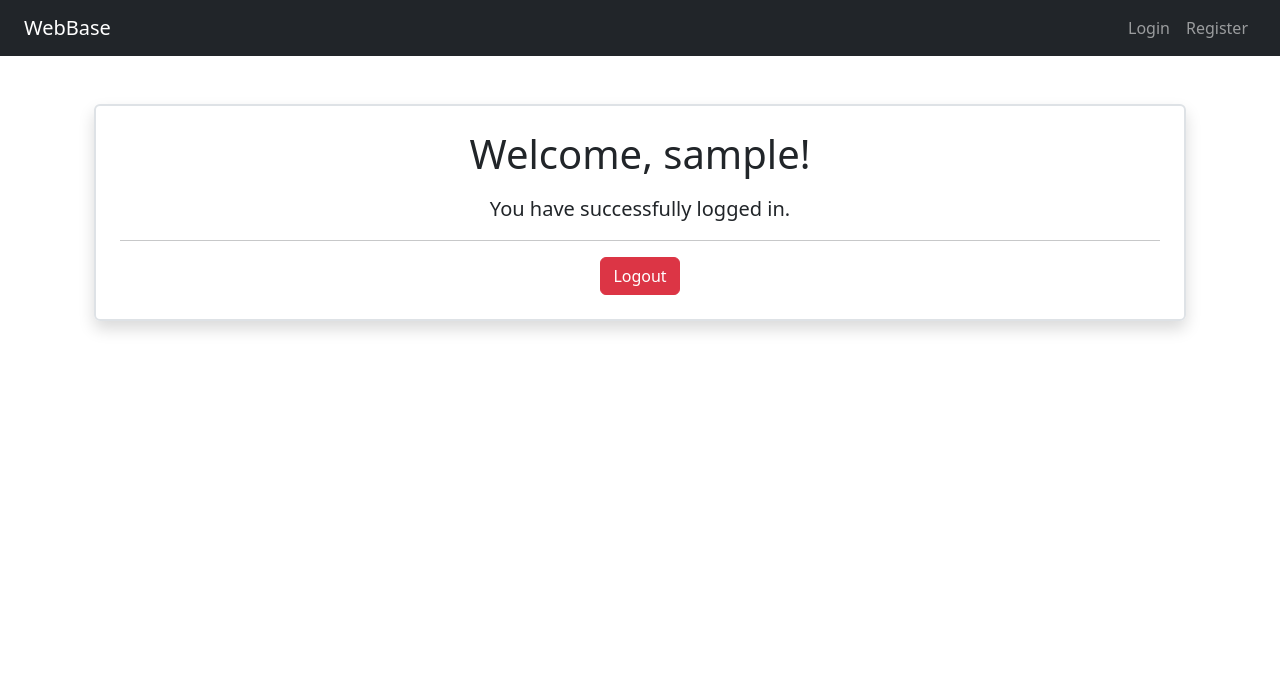
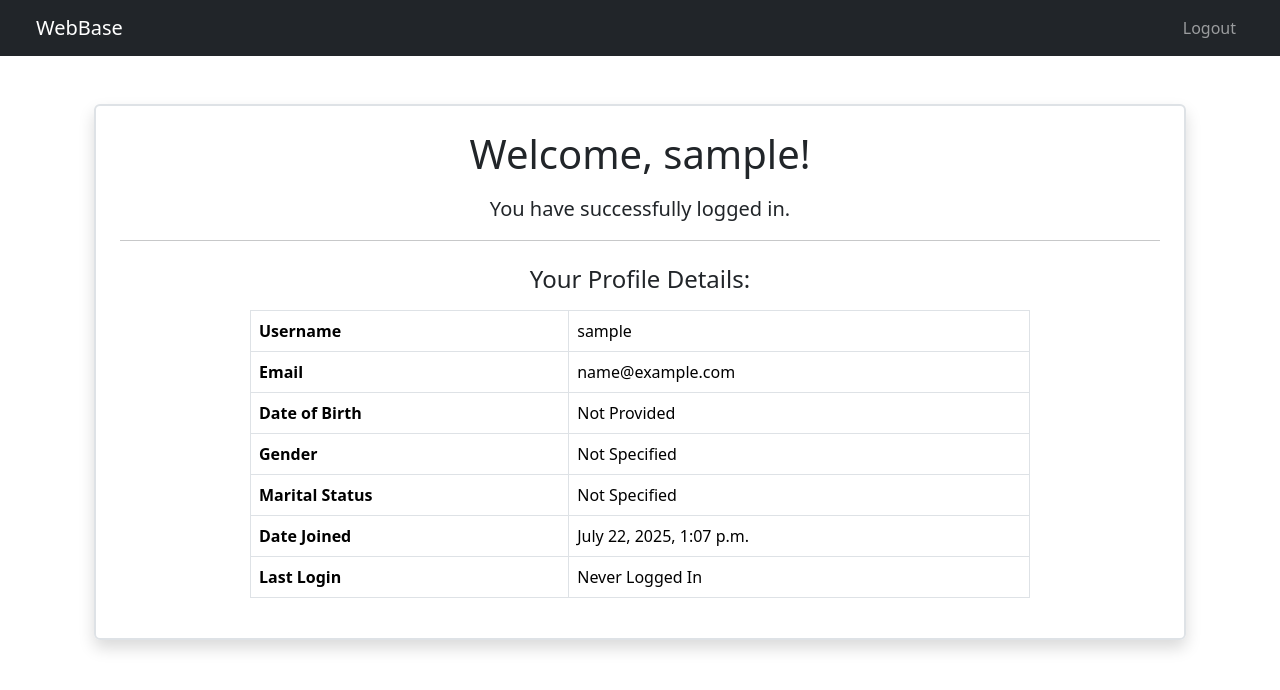
Before and after one commit to aslahea/EntryWay, a Django app: page /home/ in a window 1280 px wide. Shown: the top 690 px of the page. Run offline with Django 5.2, Linux system fonts and the light colour scheme; the visitor is signed in with stand-in values (Sample User, id 1).

Commit message:
modification home page and basepage

```diff
--- a/Web_Base/web_app/templates/base.html
+++ b/Web_Base/web_app/templates/base.html
@@ -1,32 +1,48 @@
 {% load static %}
 <!DOCTYPE html>
 <html lang="en">
+
 <head>
     <meta charset="UTF-8">
-    <title>{% block title %}{% endblock %}</title>
+    <title>{% block title %}WebBase{% endblock %}</title>
     <meta name="viewport" content="width=device-width, initial-scale=1">
 
-    <!-- Bootstrap CSS (CDN) -->
+    <!-- Bootstrap CSS -->
     <link href="https://cdn.jsdelivr.net/npm/bootstrap@5.3.3/dist/css/bootstrap.min.css" rel="stylesheet">
 
-    <!-- Client-side Validation JavaScript -->
+    <!-- Custom JS for client-side validation -->
     <script src="{% static 'js/validation.js' %}" defer></script>
 </head>
+
 <body>
-    <!-- Navigation -->
+    <!-- Navigation Bar -->
     <nav class="navbar navbar-expand-lg navbar-dark bg-dark px-4">
+        <div class="container-fluid">
             <a class="navbar-brand" href="/">WebBase</a>
-        <div class="collapse navbar-collapse">
+            <button class="navbar-toggler" type="button" data-bs-toggle="collapse" data-bs-target="#navbarContent">
+                <span class="navbar-toggler-icon"></span>
+            </button>
+
+            <div class="collapse navbar-collapse" id="navbarContent">
                 <ul class="navbar-nav ms-auto">
-                <li class="nav-item"><a class="nav-link" href="login/">Login</a></li>
-                <li class="nav-item"><a class="nav-link" href="/register">Register</a></li>
-                <!-- <li class="nav-item"><a class="nav-link" href="/user-management">User Management</a></li>
-                <li class="nav-item"><a class="nav-link" href="/logout">Logout</a></li> -->
+                    {% if user.is_authenticated %}
+                    <li class="nav-item">
+                        <a class="nav-link" href="/logout">Logout</a>
+                    </li>
+                    {% else %}
+                    <li class="nav-item">
+                        <a class="nav-link" href="/login">Login</a>
+                    </li>
+                    <li class="nav-item">
+                        <a class="nav-link" href="/register">Register</a>
+                    </li>
+                    {% endif %}
                 </ul>
+            </div>
         </div>
     </nav>
 
-    <!-- Flash messages -->
+    <!-- Flash Messages -->
     <div class="container mt-3">
         {% if messages %}
         {% for message in messages %}
@@ -38,12 +54,13 @@
         {% endif %}
     </div>
 
-    <!-- Main Page Content -->
+    <!-- Page Content -->
     <div class="container mt-4">
         {% block content %}{% endblock %}
     </div>
 
-    <!-- Bootstrap JS Bundle -->
+    <!-- Bootstrap JS -->
     <script src="https://cdn.jsdelivr.net/npm/bootstrap@5.3.3/dist/js/bootstrap.bundle.min.js"></script>
 </body>
+
 </html>
--- a/Web_Base/web_app/templates/home.html
+++ b/Web_Base/web_app/templates/home.html
@@ -4,10 +4,42 @@
 {% block content %}
 <div class="container mt-5">
     <div class="text-center border border-2 rounded p-4 shadow">
-        <h1 class="mb-3">Welcome, {{ request.user.username }}!</h1>
+        <h1 class="mb-3">Welcome, {{ user.username }}!</h1>
         <p class="lead">You have successfully logged in.</p>
         <hr>
-        <a href="{% url 'logout' %}" class="btn btn-danger">Logout</a>
+
+        <h4 class="mt-4">Your Profile Details:</h4>
+        <table class="table table-bordered w-75 mx-auto mt-3 text-start">
+            <tr>
+                <th>Username</th>
+                <td>{{ user.username }}</td>
+            </tr>
+            <tr>
+                <th>Email</th>
+                <td>{{ user.email }}</td>
+            </tr>
+            <tr>
+                <th>Date of Birth</th>
+                <td>{{ user.dob|default:"Not Provided" }}</td>
+            </tr>
+            <tr>
+                <th>Gender</th>
+                <td>{{ user.get_gender_display|default:"Not Specified" }}</td>
+            </tr>
+            <tr>
+                <th>Marital Status</th>
+                <td>{{ user.get_marital_status_display|default:"Not Specified" }}</td>
+            </tr>
+            <tr>
+                <th>Date Joined</th>
+                <td>{{ user.date_joined }}</td>
+            </tr>
+            <tr>
+                <th>Last Login</th>
+                <td>{{ user.last_login|default:"Never Logged In" }}</td>
+            </tr>
+
+        </table>
     </div>
 </div>
 {% endblock %}
```
Also changed, not shown: Web_Base/static/js/validation.js (+9 -161 lines). Lines whose indentation alone changed are shown as unchanged.
